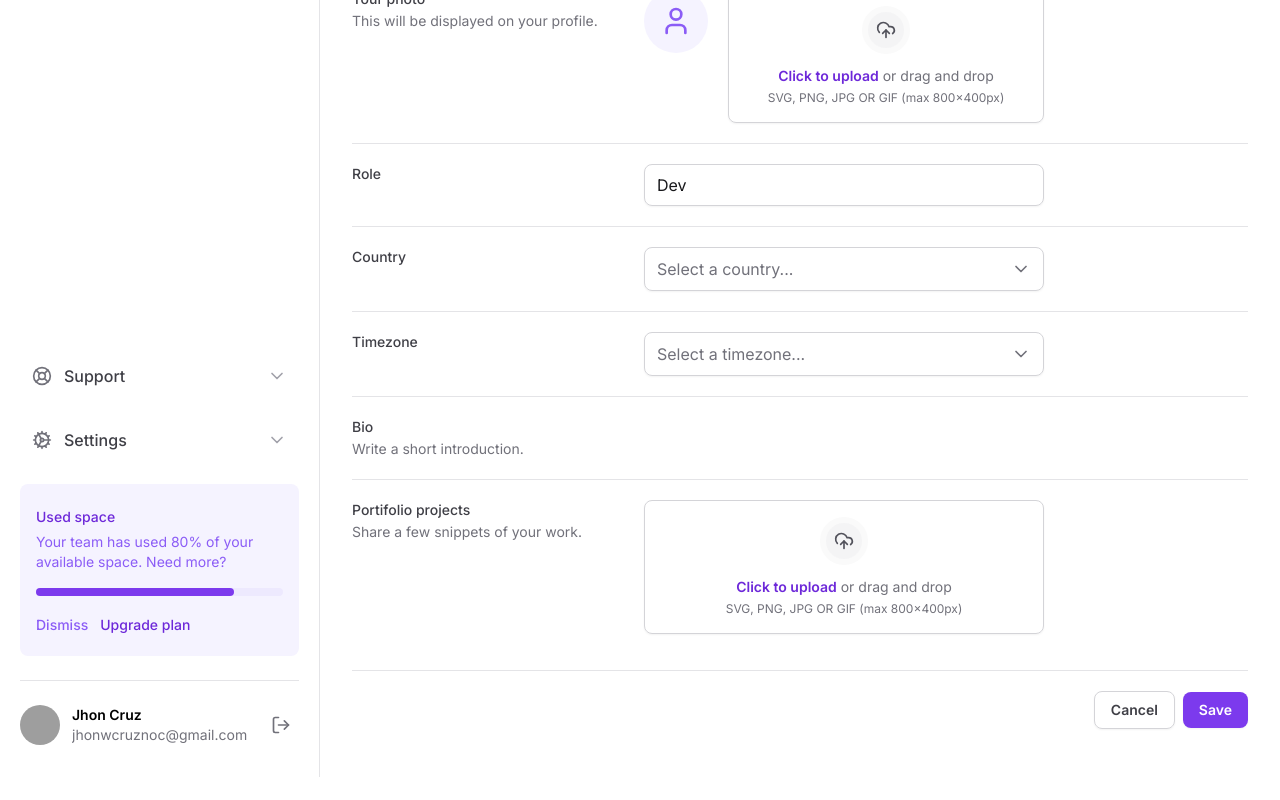
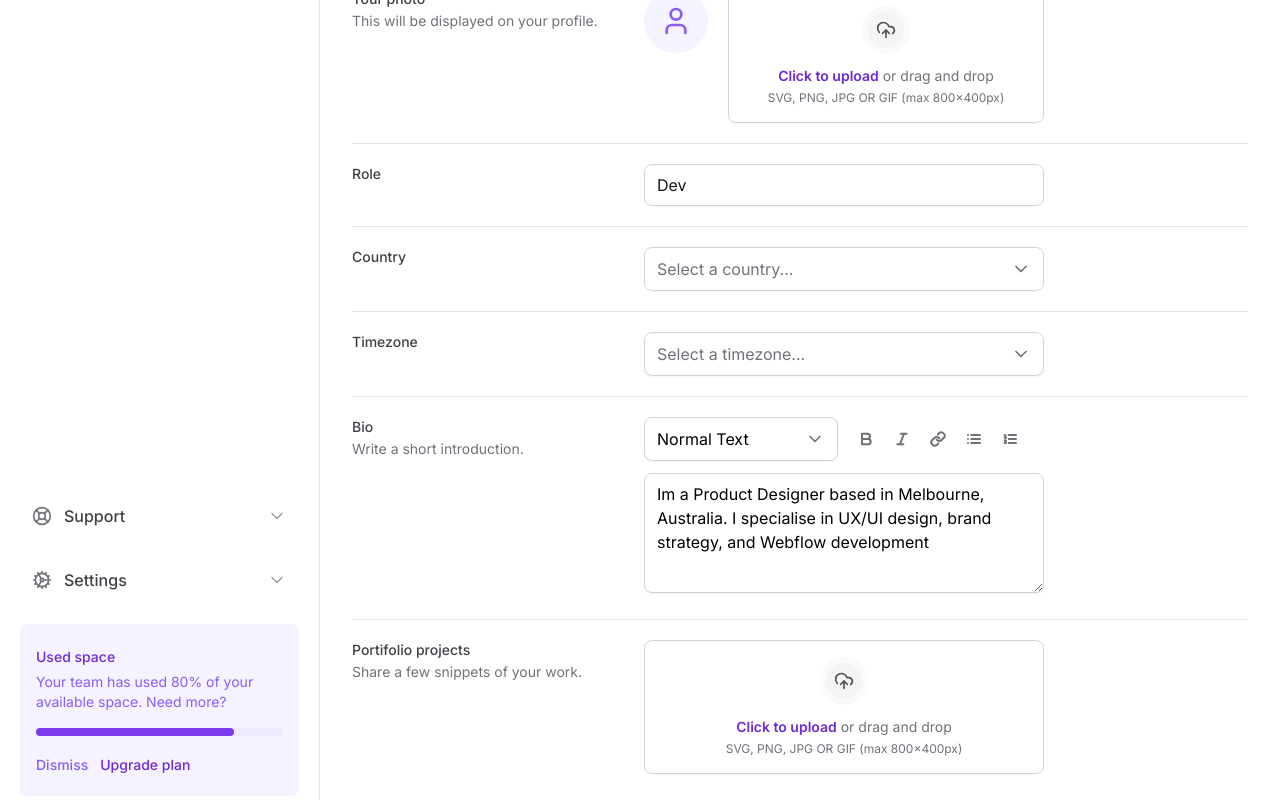
Before and after one commit to jaomuro/training-tailwindcss, a Next.js app: page / in a window 1280 px wide. Shown: the part 423-1223 px from the top of the page. Before the commit the page ends 1200 px from the top, so only its background shows below. Built offline with nearby package versions, Linux system fonts and the light colour scheme; grey boxes are pictures that could not be loaded.

Commit message:
Adiciona input da bio

```diff
--- a/src/app/page.tsx
+++ b/src/app/page.tsx
@@ -1,10 +1,11 @@
 
 import { SettingsTabs } from '@/components/SetteingsTabs.tsx';
 import * as Input from '../components/Sidebar/Input'
-import { Mail} from 'lucide-react';
+import { Bold, Italic, Link, List, ListOrdered, Mail} from 'lucide-react';
 import * as FileInput from '../components/FileInput'
 import { SelectInput } from '../components/SelectInput.tsx'
 import { Item } from '@/components/SelectInput.tsx/item';
+import { TextArea } from '@/components/TextArea';
 
 export default function Home() {
   return (
@@ -119,7 +120,38 @@
                 Write a short introduction.
               </span>
             </label>
-            <div />
+            <div className='space-y-3'>
+
+              <div className='grid gap-3 grid-cols-2 '>
+                <SelectInput placeholder='' defaultValue='txt'>
+                  <Item value='txt' text='Normal Text'/>
+                  <Item value='md' text='Markdown'/>
+                </SelectInput>
+
+                <div className='flex items-center gap-1'>
+                  <button type='button' className="p-2 hover:bg-zinc-50 rounded-md">
+                    <Bold strokeWidth={3} className="size-4 text-zinc-500 "/>
+                  </button>
+                  <button type='button' className="p-2 hover:bg-zinc-50 rounded-md">
+                    <Italic strokeWidth={3} className="size-4 text-zinc-500 "/>
+                  </button>
+                  <button type='button' className="p-2 hover:bg-zinc-50 rounded-md">
+                    <Link strokeWidth={3} className="size-4 text-zinc-500 "/>
+                  </button>
+                  <button type='button' className="p-2 hover:bg-zinc-50 rounded-md">
+                    <List strokeWidth={3} className="size-4 text-zinc-500 "/>
+                  </button>
+                  <button type='button' className="p-2 hover:bg-zinc-50 rounded-md">
+                    <ListOrdered strokeWidth={3} className="size-4 text-zinc-500 "/>
+                  </button>
+                </div>
+
+
+              </div>
+              <TextArea id="bio"
+              defaultValue='Im a Product Designer based in Melbourne, Australia. I specialise in UX/UI design, brand strategy, and Webflow development' />
+
+            </div>
           </div>
 
           <div className='grid gap-3 grid-cols-form pt-5'>
--- a/src/components/SelectInput.tsx/index.tsx
+++ b/src/components/SelectInput.tsx/index.tsx
@@ -4,14 +4,14 @@
 import { Item } from "./item";
 import { ReactNode } from "react";
 
-export interface SelectInputProps{
+export interface SelectInputProps extends Select.SelectProps{
   children: ReactNode
   placeholder: string
 }
 
-export function SelectInput({children, placeholder}: SelectInputProps) {
+export function SelectInput({children, placeholder, ...props}: SelectInputProps) {
   return(
-    <Select.Root>
+    <Select.Root {...props}>
     <Select.Trigger className='flex h-11 w-full items-center justify-between gap-2 rounded-lg border border-zinc-300 px-3 py-2 shadow-sm data-[placeholder]:text-zinc-500'>
       <Select.Value className='text-black' placeholder={placeholder}/>
       <Select.Icon>
@@ -19,7 +19,7 @@
       </Select.Icon>
     </Select.Trigger>
     <Select.Portal>
-      <Select.Content sideOffset={8} side="bottom" position="popper" className="overflow-hidden z-10 rounded-lg border border-zinc-200 bg-white w-[--radix-select-trigger-width]">
+      <Select.Content sideOffset={8} side="bottom" position="popper" className="overflow-hidden z-10 rounded-lg border border-zinc-200 bg-white w-[--radix-select-trigger-width] shadow-sm">
         <Select.Viewport >
           {children}
         </Select.Viewport>
--- /dev/null
+++ b/src/components/TextArea/index.tsx
@@ -0,0 +1,12 @@
+import { ComponentProps } from "react";
+
+interface TextAreaProps extends ComponentProps<'textarea'> {}
+
+export function TextArea(props: TextAreaProps) {
+    return (
+        <textarea {...props}
+            className='min-h-[120px] resize-y w-full rounded-lg border border-zinc-300 px-3 py-2 shadow-sm'
+            >
+            </textarea>
+    )
+}
```
